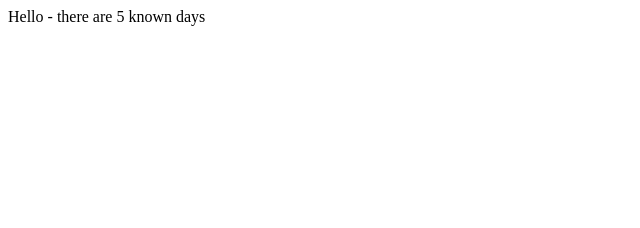
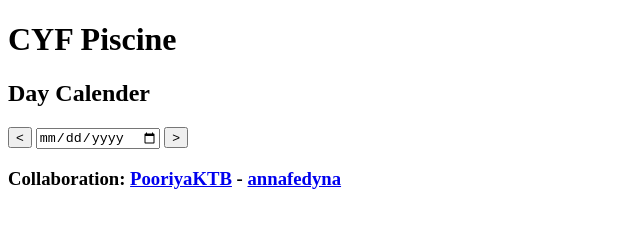
Before and after one commit to PooriyaKTB/The-Days-Calendar, a plain HTML site: page index.html in a window 1280 px wide. Shown: the whole page, without its empty margins (0-640 px from the left). Drawn offline with Linux system fonts and the light colour scheme.

Commit message:
Implement HTML structure

```diff
--- a/index.html
+++ b/index.html
@@ -1,9 +1,34 @@
 <!DOCTYPE html>
-<html>
-    <head>
-        <script type="module" src="common.mjs"></script>
-        <script type="module" src="web.mjs"></script>
-    </head>
-    <body>
-    </body>
+<html lang="en">
+<head>
+    <meta charset="UTF-8">
+    <meta name="viewport" content="width=device-width, initial-scale=1.0">
+    <meta name="description" content="Day Calender">
+    <meta name="keyword" content="Calender, Day, Event">
+    <meta name="author" content="Pooriya & Anna">
+    <title>Day Calendar</title>
+    <link rel="stylesheet" href="styles.css">
+</head>
+<body>
+    <header>
+        <h1>CYF Piscine</h1>
+        <h2>Day Calender</h2>
+    </header>
+    <main>
+        <div class="calendar-container">
+            <div class="calendar-header">
+                <button id="prev">&lt;</button>
+                <input type="date" id="month-year">
+                <button id="next">&gt;</button>
+            </div>
+            <div class="calendar-grid" id="grid"></div>
+            <div id="special-days"></div>
+            <div id="description"></div>
+        </div>
+    </main>
+    <footer>
+        <h3>Collaboration: <a href="https://github.com/PooriyaKTB">PooriyaKTB</a> - <a href="https://github.com/annafedyna">annafedyna</a></h3>
+    </footer>
+    <script src="script.js"></script>
+</body>
 </html>
```
